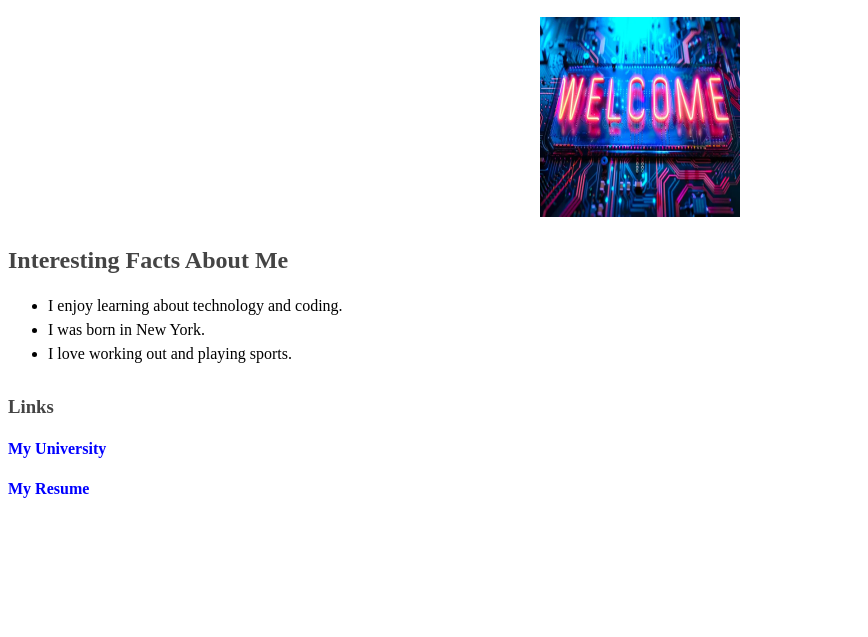
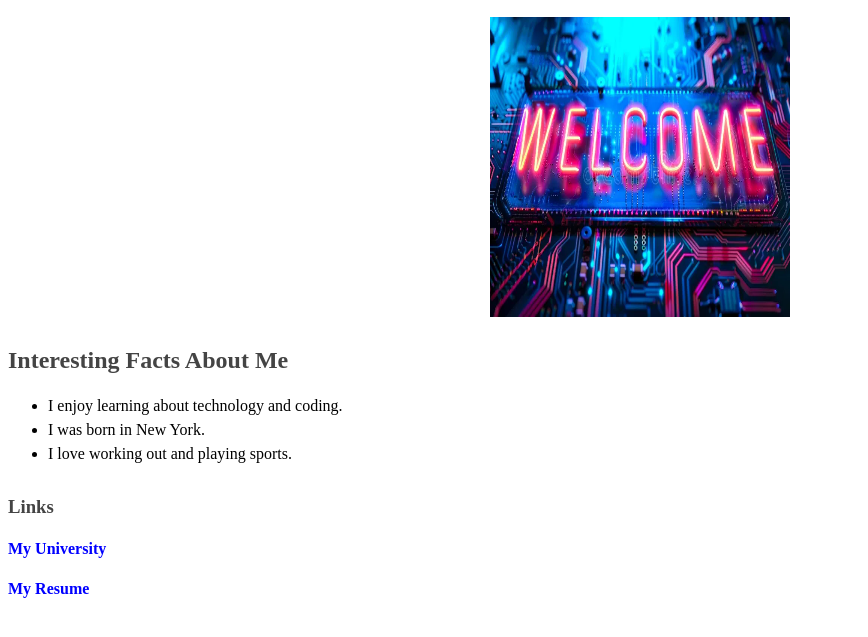
Before and after one commit to shayaan-789/Shayaan789-Project, a plain HTML site: page index.html in a window 1280 px wide. Shown: the part 61-698 px from the top of the page, without its empty margins (0-868 px from the left). Drawn offline with Linux system fonts and the light colour scheme.

Commit message:
Update index.html

```diff
--- a/index.html
+++ b/index.html
@@ -7,7 +7,7 @@
 <body>
 
 <h1>Welcome to My Webpage</h1>
-<img src="Welcome1.jpeg" width="200" height="200">
+<img src="Welcome1.jpeg" width="300" height="300">
 
 <h2>Interesting Facts About Me</h2>
 <ul>
```
